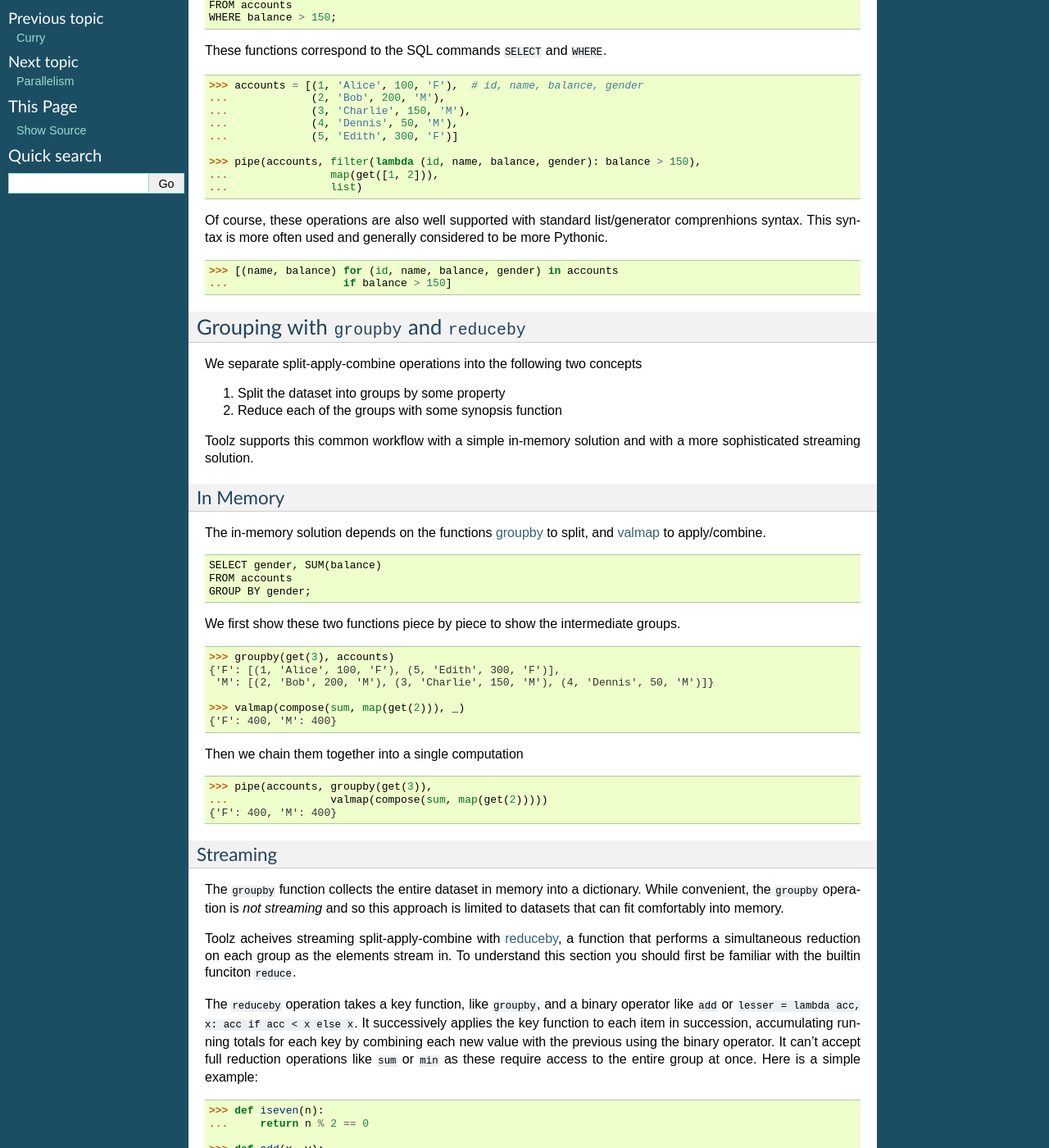
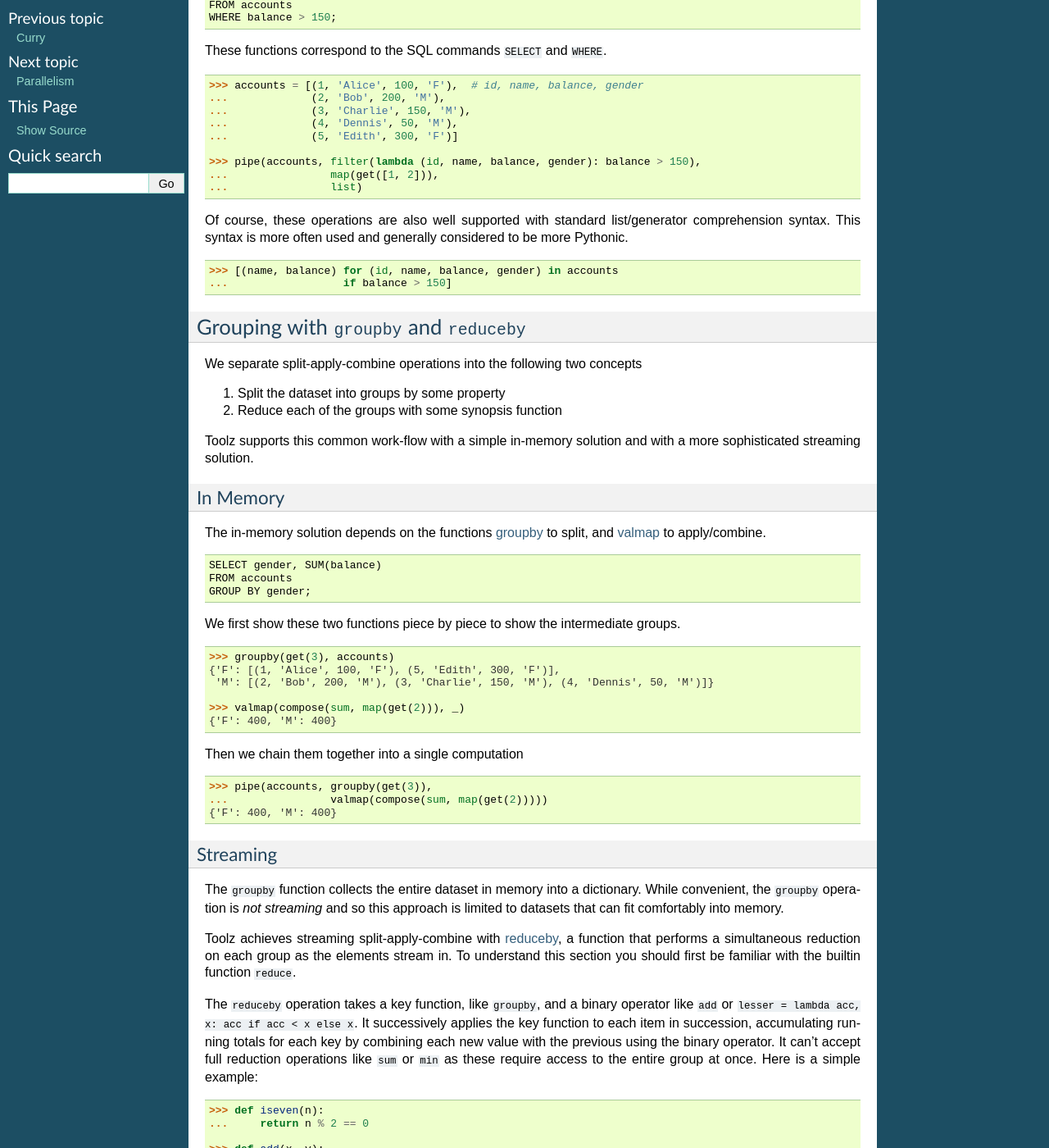
Before and after one commit to pytoolz/toolz, a Sphinx documentation site: the page built from doc/source/streaming-analytics.rst, in a window 1280 px wide and 1400 px high, scrolled down 313 px. Shown: the whole window at 82% size. Built offline with Sphinx 7.4.7, drawn with Linux system fonts in a browser that asks for light colours; the version number is read from the project's files by our own code; some of the changed text lies outside the part shown.

Commit message:
spellcheck

```diff
--- a/doc/source/streaming-analytics.rst
+++ b/doc/source/streaming-analytics.rst
@@ -35,7 +35,7 @@ These functions correspond to the SQL commands ``SELECT`` and ``WHERE``.
    ...                list)
 
 Of course, these operations are also well supported with standard
-list/generator comprenhions syntax.  This syntax is more often used and
+list/generator comprehension syntax.  This syntax is more often used and
 generally considered to be more Pythonic.
 
 .. code::
@@ -52,7 +52,7 @@ We separate split-apply-combine operations into the following two concepts
 1.  Split the dataset into groups by some property
 2.  Reduce each of the groups with some synopsis function
 
-Toolz supports this common workflow with a simple in-memory solution and with a
+Toolz supports this common work-flow with a simple in-memory solution and with a
 more sophisticated streaming solution.
 
 
@@ -97,9 +97,9 @@ The ``groupby`` function collects the entire dataset in memory into a
 dictionary.  While convenient, the ``groupby`` operation is *not streaming* and
 so this approach is limited to datasets that can fit comfortably into memory.
 
-Toolz acheives streaming split-apply-combine with `reduceby`_, a function that
+Toolz achieves streaming split-apply-combine with `reduceby`_, a function that
 performs a simultaneous reduction on each group as the elements stream in.  To
-understand this section you should first be familiar with the builtin funciton
+understand this section you should first be familiar with the builtin function
 ``reduce``.
 
 The ``reduceby`` operation takes a key function, like ``groupby``, and a binary
```
Also changed, not shown: other parts of doc/source/streaming-analytics.rst (+1 -1 lines).
